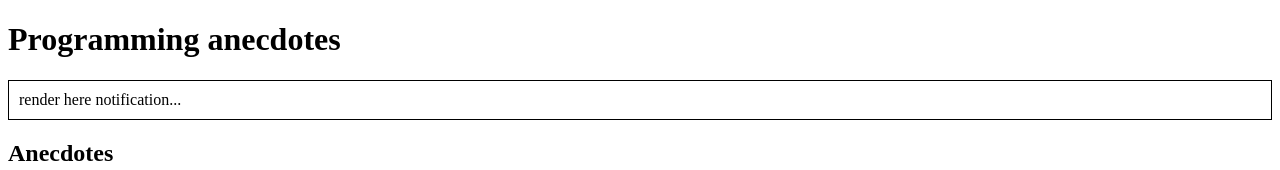
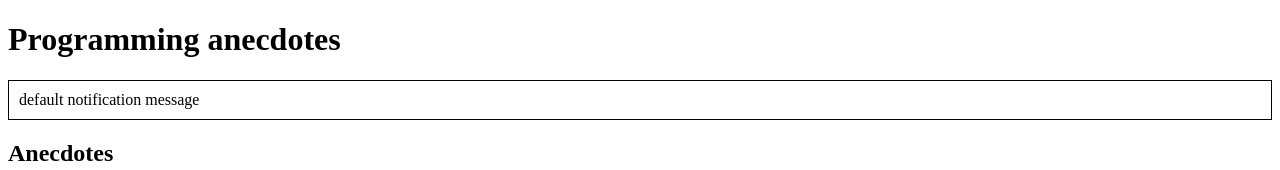
Before and after one commit to liamkar/fullstack-course, a React (Create React App) app in the folder 6-harkat/redux-anecdotes-v2/: page / in a window 1280 px wide. Shown: the top 170 px of the page. Built offline with nearby package versions, Linux system fonts and the light colour scheme.

Commit message:
6.3. add reducer for notifcation and combine reducers

```diff
--- a/6-harkat/redux-anecdotes-v2/src/App.js
+++ b/6-harkat/redux-anecdotes-v2/src/App.js
@@ -10,7 +10,7 @@ class App extends React.Component {
     return (
       <div>
         <h1>Programming anecdotes</h1>
-        <Notification />
+        <Notification store={this.props.store} />
         <AnecdoteList store={this.props.store} />
         <AnecdoteForm store={this.props.store} />
       </div>
--- a/6-harkat/redux-anecdotes-v2/src/components/AnecdoteList.js
+++ b/6-harkat/redux-anecdotes-v2/src/components/AnecdoteList.js
@@ -5,7 +5,7 @@ import { anecdoteVote } from './../reducers/anecdoteReducer'
 
 class AnecdoteList extends React.Component {
   render() {
-    const anecdotes = this.props.store.getState()
+    const anecdotes = this.props.store.getState().anecdotes
     return (
       <div>
         <h2>Anecdotes</h2>
--- a/6-harkat/redux-anecdotes-v2/src/components/Notification.js
+++ b/6-harkat/redux-anecdotes-v2/src/components/Notification.js
@@ -9,7 +9,7 @@ class Notification extends React.Component {
     }
     return (
       <div style={style}>
-        render here notification...
+        {this.props.store.getState().notification}
       </div>
     )
   }
--- a/6-harkat/redux-anecdotes-v2/src/index.js
+++ b/6-harkat/redux-anecdotes-v2/src/index.js
@@ -1,7 +1,18 @@
 import React from 'react';
 import ReactDOM from 'react-dom';
+import { createStore, combineReducers } from 'redux'
 import App from './App';
-import store from './store'
+//import { Provider } from 'react-redux'
+//import store from './store'
+import anecdoteReducer from './reducers/anecdoteReducer'
+import notificationReducer from './reducers/notificationReducer'
+
+const reducer = combineReducers({
+  anecdotes: anecdoteReducer,
+  notification: notificationReducer
+})
+
+const store = createStore(reducer)
 
 
 const render = () => {
@@ -11,5 +22,14 @@ const render = () => {
   )
 }
 
+/*
+ReactDOM.render(
+  <Provider store={store}>
+    <App />
+  </Provider>,
+  document.getElementById('root'))
+*/
+
+
 render()
 store.subscribe(render)
--- /dev/null
+++ b/6-harkat/redux-anecdotes-v2/src/reducers/notificationReducer.js
@@ -0,0 +1,19 @@
+const notificationReducer = (state = 'default notification message', action) => {
+    switch (action.type) {
+      case 'SET_NOTIFICATION':
+        return action.message
+      default:
+        return state
+    }
+  }
+
+
+export const notificationSetting = (message) => {
+    return {
+      type: 'SET_NOTIFICATION',
+      message
+    }
+  }
+
+
+export default notificationReducer
```
